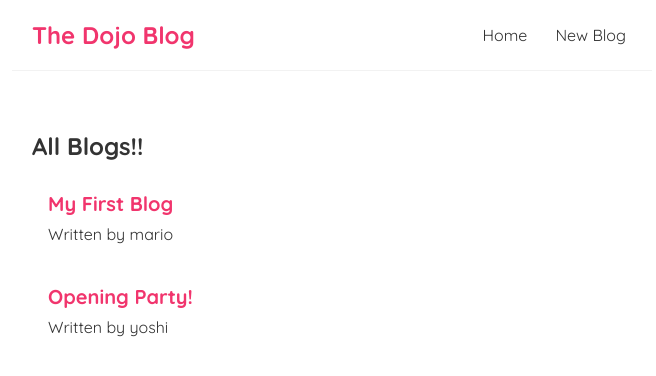
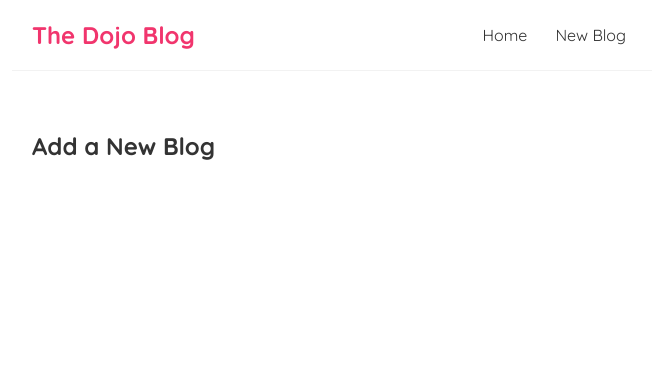
Before and after one commit to AadityaNitin/dojo-blog, a React (Create React App) app in the folder dojo-blog/: page /create in a window 1280 px wide. Shown: the top 376 px of the page, without its empty margins (308-964 px from the left). Built offline with nearby package versions, Linux system fonts and the light colour scheme; data requests are answered from the project's data file.

Commit message:
:star: feat: add create page using route

```diff
--- a/dojo-blog/src/App.js
+++ b/dojo-blog/src/App.js
@@ -1,14 +1,25 @@
 import Navbar from './navbar';
 import Home from './home';
+import { BrowserRouter as Router, Route, Switch } from 'react-router-dom'
+import Create from './Create';
 
 function App() {
   return (
+    <Router>
     <div className="App">
       <Navbar />
       <div className="content">
-        <Home />
+        <Switch>
+          <Route exact path="/">
+            <Home />
+          </Route>
+          <Route path="/create">
+            <Create />
+          </Route>
+        </Switch>
       </div>
     </div>
+    </Router>
   );
 }
 
--- /dev/null
+++ b/dojo-blog/src/Create.js
@@ -0,0 +1,9 @@
+const Create = () => {
+    return (
+        <div>
+            <h2>Add a New Blog</h2>
+        </div>
+     );
+}
+
+export default Create;
```
